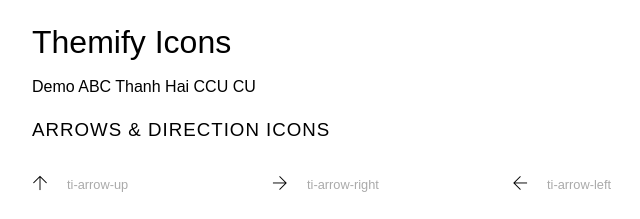
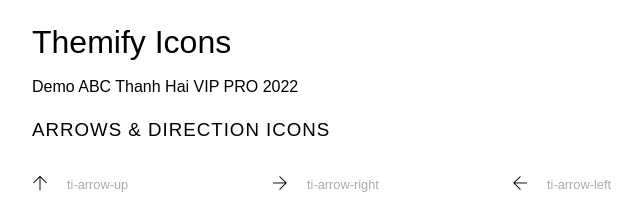
Before and after one commit to greeneley/code-music-player, a plain HTML site: page assets/css/themify-icons/index.html in a window 1280 px wide. Shown: the top 219 px of the page, 32-672 px from the left. Drawn offline with Linux system fonts and the light colour scheme.

Commit message:
Demo VIP PRO

```diff
--- a/assets/css/themify-icons/index.html
+++ b/assets/css/themify-icons/index.html
@@ -14,7 +14,7 @@
 	<h1>Themify Icons</h1>
 
 	<div class="icon-section">
-	<div>Demo ABC Thanh Hai CCU CU</div>
+	<div>Demo ABC Thanh Hai VIP PRO 2022</div>
 		<div class="icon-section">
 			<h3>Arrows &amp; Direction Icons </h3>
 
```
